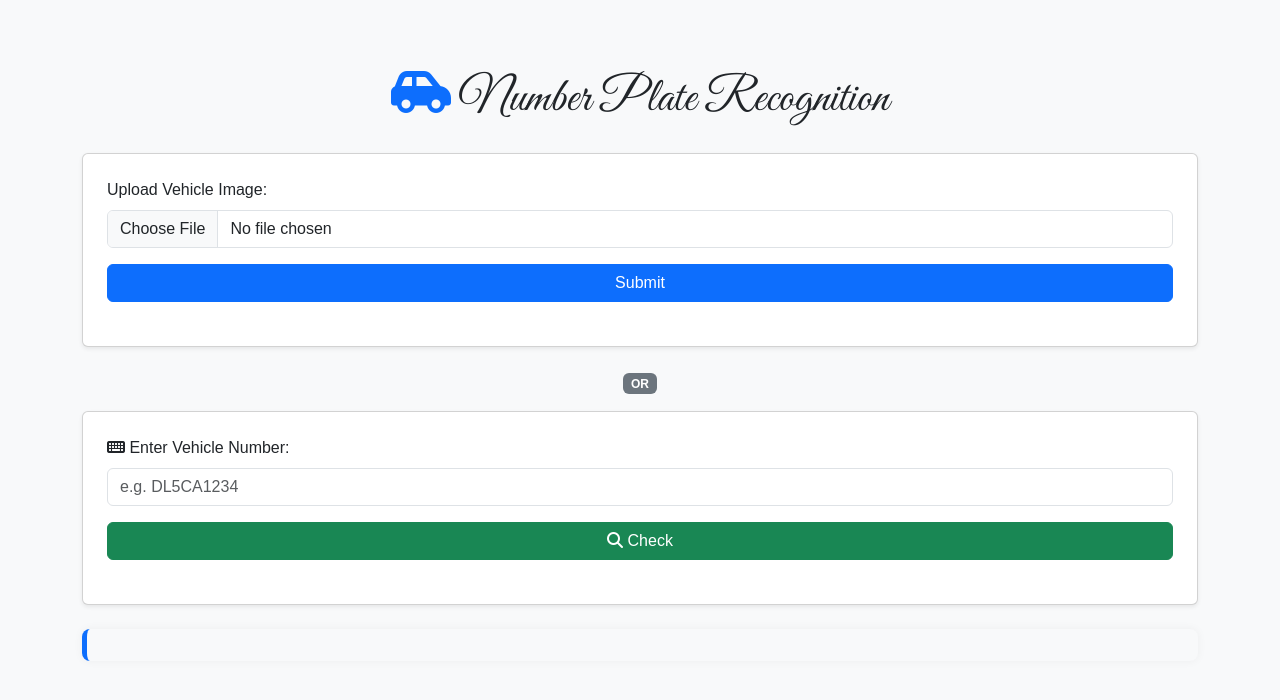
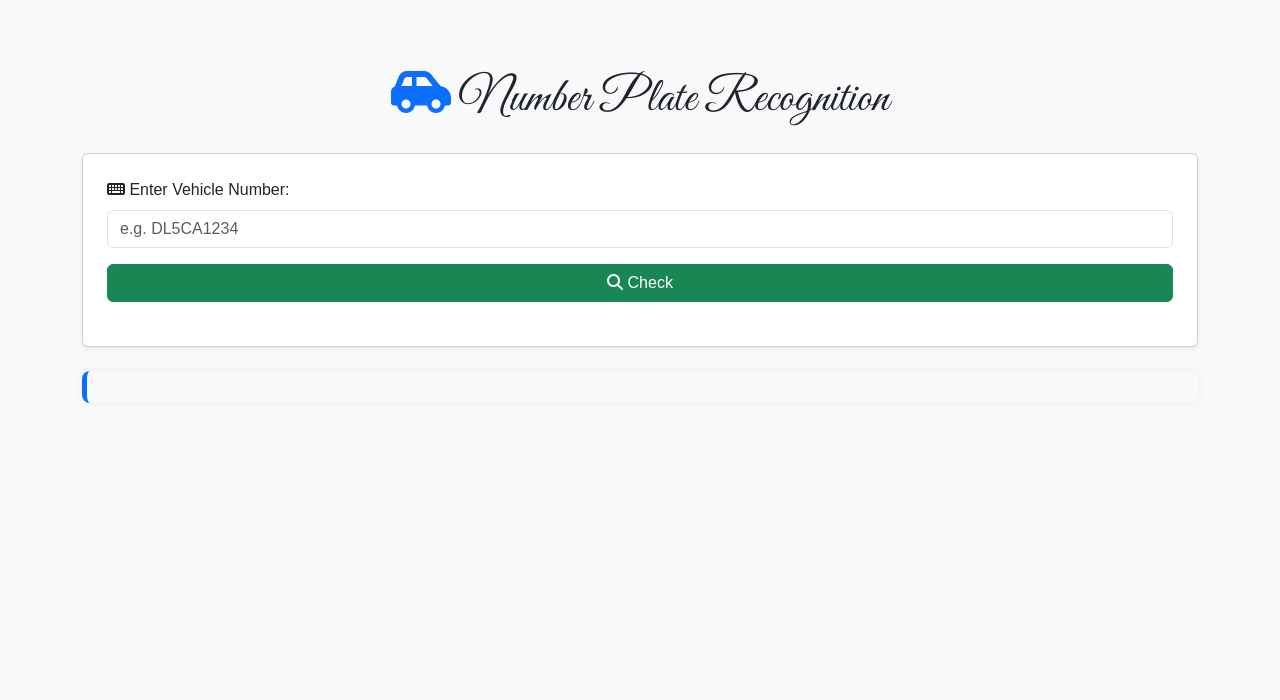
Before and after one commit to 05rakshit/NANPR, a Flask app: page / in a window 1280 px wide. Shown: the top 700 px of the page. Run offline with Flask 3, Linux system fonts and the light colour scheme; parts of the project's set-up code (start-up, migrations or seed data) failed here and were passed over.

Commit message:
Changes in webapp structure

```diff
--- a/app.py
+++ b/app.py
@@ -6,9 +6,9 @@ from utils import get_owner_details, extract_number_plate
 app = Flask(__name__)
 
 # Temporary uploads folder
-UPLOAD_FOLDER = "/tmp/uploads"
-os.makedirs(UPLOAD_FOLDER, exist_ok=True)
-app.config['MAX_CONTENT_LENGTH'] = 10 * 1024 * 1024  # 10 MB max upload
+# UPLOAD_FOLDER = "/tmp/uploads"
+# os.makedirs(UPLOAD_FOLDER, exist_ok=True)
+# app.config['MAX_CONTENT_LENGTH'] = 10 * 1024 * 1024  # 10 MB max upload
 
 
 @app.route("/")
@@ -16,36 +16,36 @@ def index():
     return render_template("index.html")
 
 
-@app.route('/upload-image', methods=['POST'])
-def upload_image():
-    file = request.files.get('image')
-    if not file:
-        return jsonify({'error': 'No image provided'}), 400
+# @app.route('/upload-image', methods=['POST'])
+# def upload_image():
+#     file = request.files.get('image')
+#     if not file:
+#         return jsonify({'error': 'No image provided'}), 400
 
-    # Unique filename
-    filename = f"{uuid.uuid4().hex}_{file.filename}"
-    filepath = os.path.join(UPLOAD_FOLDER, filename)
-    file.save(filepath)
+#     # Unique filename
+#     filename = f"{uuid.uuid4().hex}_{file.filename}"
+#     filepath = os.path.join(UPLOAD_FOLDER, filename)
+#     file.save(filepath)
 
-    number_plate = extract_number_plate(filepath)
-    os.remove(filepath)  # delete after processing
+#     number_plate = extract_number_plate(filepath)
+#     os.remove(filepath)  # delete after processing
 
-    if not number_plate:
-        return jsonify({'error': 'Number plate not found'}), 404
+#     if not number_plate:
+#         return jsonify({'error': 'Number plate not found'}), 404
 
-    owner = get_owner_details(number_plate)
-    if owner:
-        return jsonify({
-            'number_plate': number_plate,
-            'owner': owner[0],
-            'phone_number': owner[1],
-            'address': owner[2]
-        })
-    else:
-        return jsonify({
-            'number_plate': number_plate,
-            'message': 'No owner found in DB'
-        })
+#     owner = get_owner_details(number_plate)
+#     if owner:
+#         return jsonify({
+#             'number_plate': number_plate,
+#             'owner': owner[0],
+#             'phone_number': owner[1],
+#             'address': owner[2]
+#         })
+#     else:
+#         return jsonify({
+#             'number_plate': number_plate,
+#             'message': 'No owner found in DB'
+#         })
 
 
 @app.route('/check-number', methods=['POST'])
--- a/static/js/script.js
+++ b/static/js/script.js
@@ -1,64 +1,64 @@
-document.getElementById('upload-form').addEventListener('submit', function(e) {
-    e.preventDefault();
-    const resultDiv = document.getElementById('result');
-    resultDiv.innerHTML = getLoadingSpinner("Processing image...");
+// document.getElementById('upload-form').addEventListener('submit', function(e) {
+//     e.preventDefault();
+//     const resultDiv = document.getElementById('result');
+//     resultDiv.innerHTML = getLoadingSpinner("Processing image...");
 
-    const fileInput = document.getElementById('image');
-    if (!fileInput.files || fileInput.files.length === 0) {
-        showError("Please select an image.");
-        return;
-    }
+//     const fileInput = document.getElementById('image');
+//     if (!fileInput.files || fileInput.files.length === 0) {
+//         showError("Please select an image.");
+//         return;
+//     }
 
-    const image = fileInput.files[0];
-    if (image.size > 10 * 1024 * 1024) {
-        showError("Image too large. Maximum 10 MB allowed.");
-        return;
-    }
+//     const image = fileInput.files[0];
+//     if (image.size > 10 * 1024 * 1024) {
+//         showError("Image too large. Maximum 10 MB allowed.");
+//         return;
+//     }
 
-    const formData = new FormData();
-    formData.append('image', image);
+//     const formData = new FormData();
+//     formData.append('image', image);
 
-    fetch('/upload-image', {
-        method: 'POST',
-        body: formData
-    })
-    .then(res => res.json())
-    .then(data => displayResult(data))
-    .catch(err => showError("An error occurred while uploading the image."));
-});
+//     fetch('/upload-image', {
+//         method: 'POST',
+//         body: formData
+//     })
+//     .then(res => res.json())
+//     .then(data => displayResult(data))
+//     .catch(err => showError("An error occurred while uploading the image."));
+// });
 
-function getLoadingSpinner(message) {
-    return `<div class="alert alert-info d-flex align-items-center" role="alert">
-        <i class="fas fa-spinner fa-spin me-2"></i> ${message}</div>`;
-}
+// function getLoadingSpinner(message) {
+//     return `<div class="alert alert-info d-flex align-items-center" role="alert">
+//         <i class="fas fa-spinner fa-spin me-2"></i> ${message}</div>`;
+// }
 
-function showError(message) {
-    document.getElementById('result').innerHTML = `<div class="alert alert-danger" role="alert">
-        <i class="fas fa-circle-exclamation me-2"></i> ${message}</div>`;
-}
+// function showError(message) {
+//     document.getElementById('result').innerHTML = `<div class="alert alert-danger" role="alert">
+//         <i class="fas fa-circle-exclamation me-2"></i> ${message}</div>`;
+// }
 
-function displayResult(data) {
-    const resultDiv = document.getElementById('result');
-    if (!data || Object.keys(data).length === 0 || data.error) {
-        resultDiv.innerHTML = `<div class="alert alert-warning" role="alert">
-            <i class="fas fa-triangle-exclamation me-2"></i>${data.error || "No matching record found."}</div>`;
-        return;
-    }
+// function displayResult(data) {
+//     const resultDiv = document.getElementById('result');
+//     if (!data || Object.keys(data).length === 0 || data.error) {
+//         resultDiv.innerHTML = `<div class="alert alert-warning" role="alert">
+//             <i class="fas fa-triangle-exclamation me-2"></i>${data.error || "No matching record found."}</div>`;
+//         return;
+//     }
 
-    resultDiv.innerHTML = `<div class="card shadow-sm">
-        <div class="card-body">
-            <h5 class="card-title text-primary">
-                <i class="fas fa-id-card me-2"></i> Vehicle Details
-            </h5>
-            <ul class="list-group list-group-flush mt-3">
-                <li class="list-group-item"><strong>Owner:</strong> ${data.owner || "N/A"}</li>
-                <li class="list-group-item"><strong>Vehicle Number:</strong> ${data.number_plate || "N/A"}</li>
-                <li class="list-group-item"><strong>Contact:</strong> ${data.phone_number || "N/A"}</li>
-                <li class="list-group-item"><strong>Address:</strong> ${data.address || "N/A"}</li>
-            </ul>
-        </div>
-    </div>`;
-}
+//     resultDiv.innerHTML = `<div class="card shadow-sm">
+//         <div class="card-body">
+//             <h5 class="card-title text-primary">
+//                 <i class="fas fa-id-card me-2"></i> Vehicle Details
+//             </h5>
+//             <ul class="list-group list-group-flush mt-3">
+//                 <li class="list-group-item"><strong>Owner:</strong> ${data.owner || "N/A"}</li>
+//                 <li class="list-group-item"><strong>Vehicle Number:</strong> ${data.number_plate || "N/A"}</li>
+//                 <li class="list-group-item"><strong>Contact:</strong> ${data.phone_number || "N/A"}</li>
+//                 <li class="list-group-item"><strong>Address:</strong> ${data.address || "N/A"}</li>
+//             </ul>
+//         </div>
+//     </div>`;
+// }
 
 
 // Handle direct number input
--- a/templates/index.html
+++ b/templates/index.html
@@ -24,7 +24,7 @@
         </h1>
 
         <!-- Image Upload -->
-        <div class="card shadow-sm p-4 mb-4">
+        <!-- <div class="card shadow-sm p-4 mb-4">
             <form id="upload-form" method="POST" enctype="multipart/form-data">
                 <div class="mb-3">
                     <label for="image" class="form-label">Upload Vehicle Image:</label>
@@ -32,12 +32,12 @@
                 </div>
                 <button type="submit" class="btn btn-primary w-100">Submit</button>
             </form>
-        </div>
+        </div> -->
 
         <!-- OR separator -->
-        <div class="text-center mb-3">
+        <!-- <div class="text-center mb-3">
             <span class="badge bg-secondary">OR</span>
-        </div>
+        </div> -->
 
         <!-- Manual Number Input -->
         <div class="card shadow-sm p-4">
```
Also changed, not shown: utils.py (+53 -53 lines).
